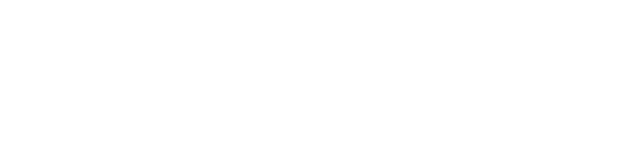
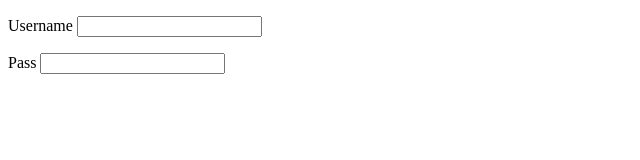
Before and after one commit to agusp-dev/trainning-git1, a plain HTML site: page index.html in a window 1280 px wide. Shown: the whole page, without its empty margins (0-640 px from the left). Drawn offline with Linux system fonts and the light colour scheme.

Commit message:
Added inputs
Se agregaron 4 etiquetas en el html, dos de ellas son input.

```diff
--- a/index.html
+++ b/index.html
@@ -8,7 +8,14 @@
 </head>
 <body>
     <div class='container'>
-
+        <p>
+            Username
+            <input type="text">
+        </p>
+        <p>
+            Pass
+            <input type="password">
+        </p>
     </div>
 </body>
 </html>
```
